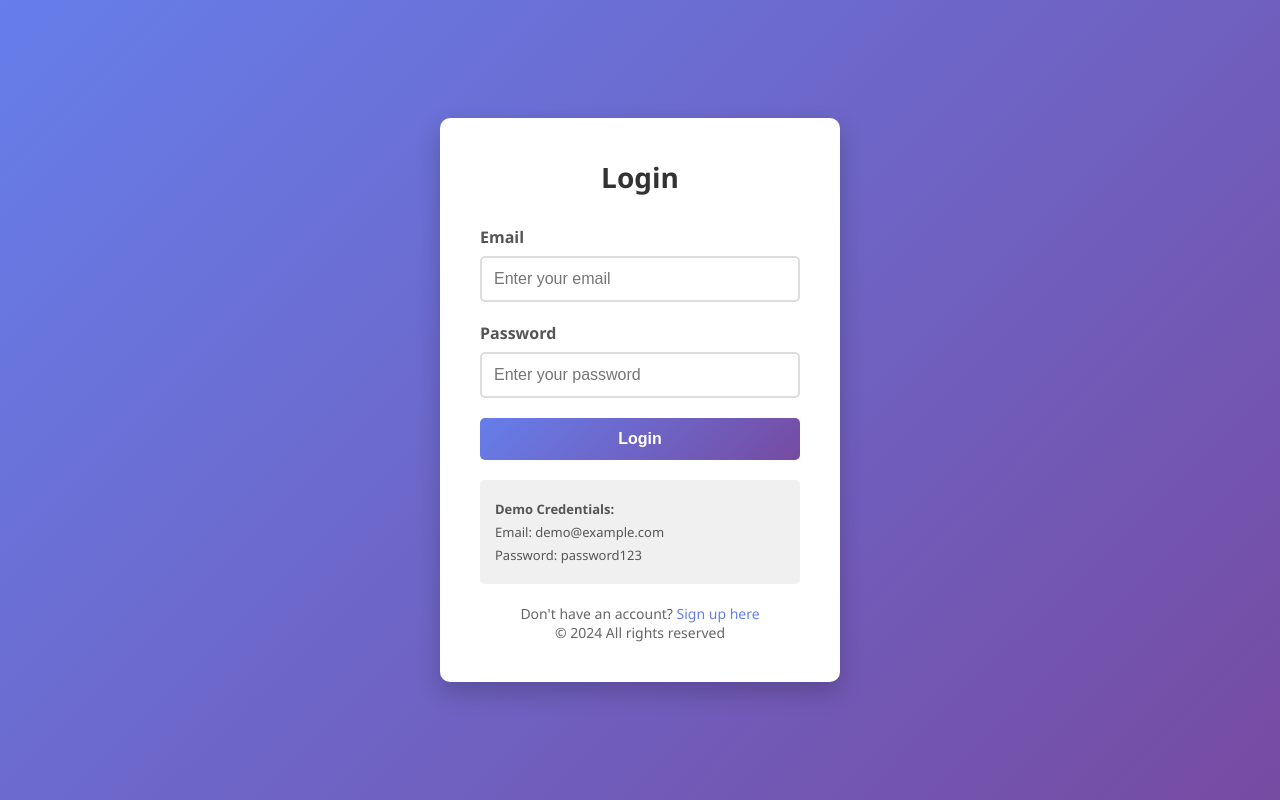
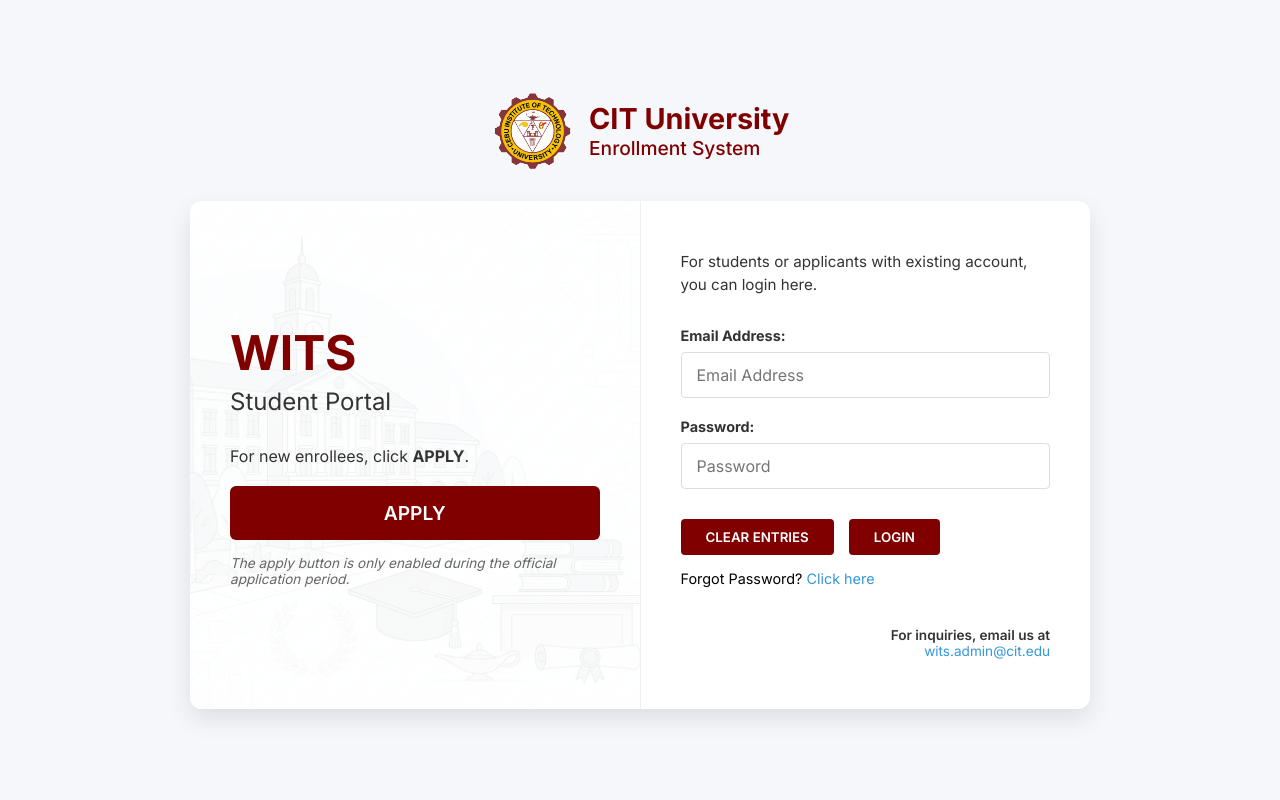
Before and after one commit to JamIsKrZy/CSIT226-Php-Web-Server, a PHP site: page / in a window 1280 px wide. Run offline with PHP 8.4, Linux system fonts and the light colour scheme.

Commit message:
ui(login): refactor login page to match WITS Student Portal design

```diff
--- a/public/views/login.php
+++ b/public/views/login.php
@@ -3,12 +3,35 @@
 <head>
     <meta charset="UTF-8">
     <meta name="viewport" content="width=device-width, initial-scale=1.0">
-    <title>Login</title>
-    <link rel="stylesheet" href="/assets/styles.css">
+    <title>CIT University Enrollment System - Login</title>
+    <link rel="stylesheet" href="/assets/login.css">
+    <link rel="preconnect" href="https://fonts.googleapis.com">
+    <link rel="preconnect" href="https://fonts.gstatic.com" crossorigin>
+    <link href="https://fonts.googleapis.com/css2?family=Inter:wght@400;500;600;700&display=swap" rel="stylesheet">
 </head>
 <body>
-    <div class="login-container">
-        <h1>Login</h1>
+    <header class="header-brand">
+        <img src="/assets/images/logo.png" alt="CIT University Logo">
+        <div class="header-text">
+            <h1>CIT University</h1>
+            <p>Enrollment System</p>
+        </div>
+    </header>
+
+    <main class="login-card">
+        <section class="left-panel">
+            <div class="left-content">
+                <h2>WITS</h2>
+                <h3>Student Portal</h3>
+
+                <p class="apply-text">For new enrollees, click <strong>APPLY</strong>.</p>
+                <button type="button" class="apply-btn">APPLY</button>
+                <p class="apply-note">The apply button is only enabled during the official application period.</p>
+            </div>
+        </section>
+
+        <section class="right-panel">
+            <p class="login-instruction">For students or applicants with existing account, you can login here.</p>
 
             <?php if (isset($_SESSION['error'])): ?>
                 <div class="alert alert-error">
@@ -24,49 +47,50 @@
                 <?php unset($_SESSION['success']); ?>
             <?php endif; ?>
 
-        <form method="POST" action="/login">
+            <form method="POST" action="/login" id="loginForm">
                 <div class="form-group">
-                <label for="email">Email</label>
+                    <label for="email">Email Address:</label>
                     <input
                         type="email"
                         id="email"
                         name="email"
-                    placeholder="Enter your email"
+                        placeholder="Email Address"
                         required
                     >
                 </div>
 
                 <div class="form-group">
-                <label for="password">Password</label>
+                    <label for="password">Password:</label>
                     <input
                         type="password"
                         id="password"
                         name="password"
-                    placeholder="Enter your password"
+                        placeholder="Password"
                         required
                     >
                 </div>
 
-            <button type="submit">Login</button>
+                <div class="button-row">
+                    <button type="reset" class="btn-clear">CLEAR ENTRIES</button>
+                    <button type="submit" class="btn-login">LOGIN</button>
+                </div>
             </form>
 
-        <div class="demo-credentials">
-            <p><strong>Demo Credentials:</strong></p>
-            <p>Email: demo@example.com</p>
-            <p>Password: password123</p>
+            <p class="forgot-password">Forgot Password? <a href="#">Click here</a></p>
+
+            <div class="contact-info">
+                <p>For inquiries, email us at</p>
+                <a href="mailto:wits.admin@cit.edu">wits.admin@cit.edu</a>
             </div>
-
-        <div class="login-footer">
-            <p>Don't have an account? <a href="/signup" style="color: #667eea; text-decoration: none;">Sign up here</a></p>
-            <p>&copy; 2024 All rights reserved</p>
-        </div>
-    </div>
+        </section>
+    </main>
 
     <script>
-        // Start session if not started
-        if (!window.sessionStarted) {
-            window.sessionStarted = true;
-        }
+        // Ensure form clear button works as expected
+        document.querySelector('.btn-clear').addEventListener('click', function(e) {
+            e.preventDefault();
+            document.getElementById('loginForm').reset();
+        });
     </script>
 </body>
 </html>
```
Lines whose indentation alone changed are shown as unchanged.
